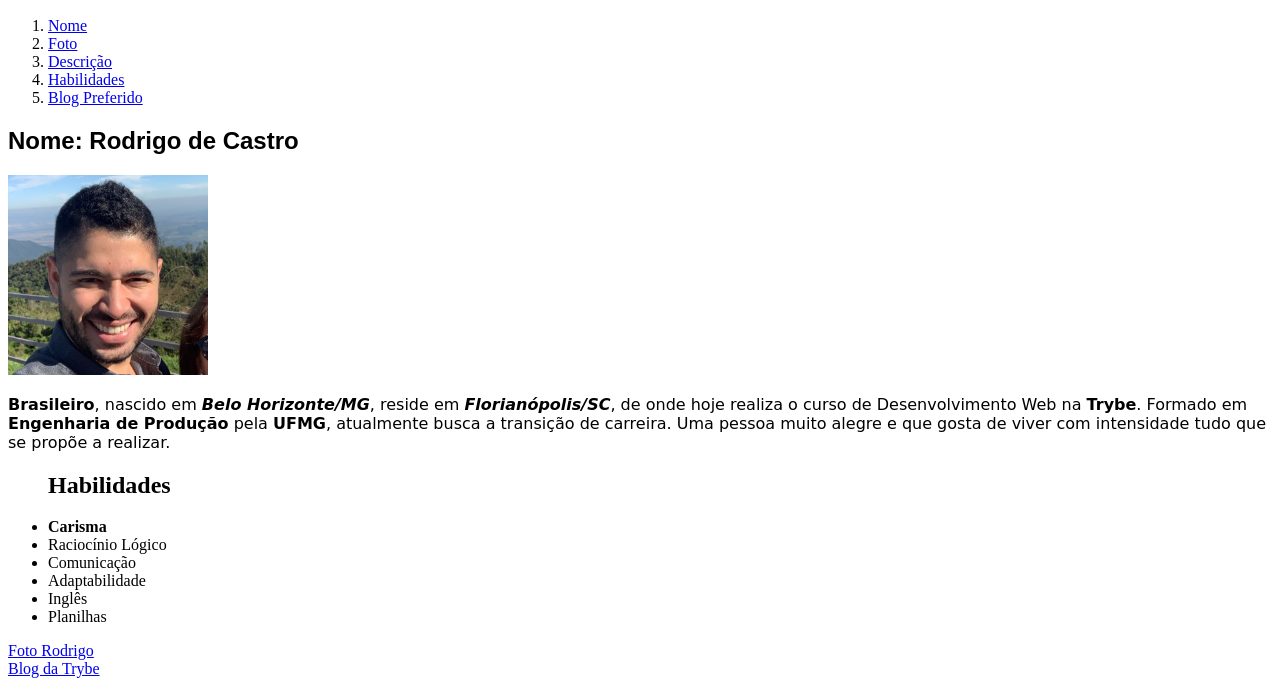
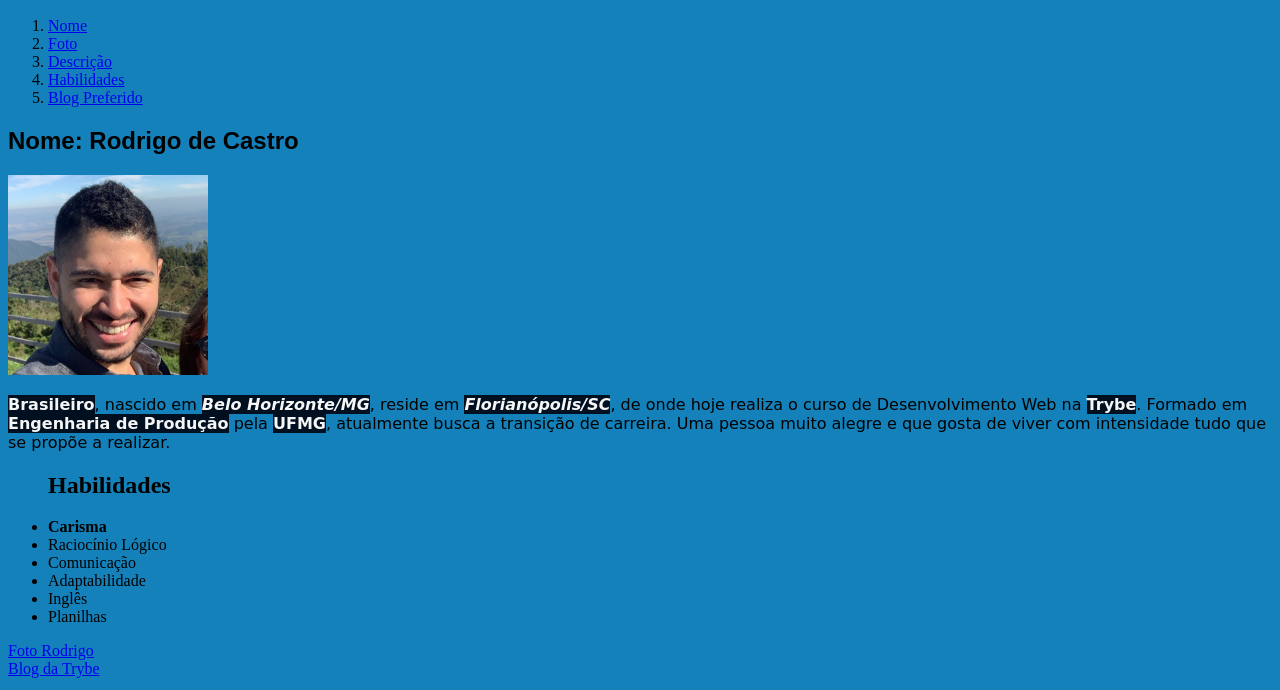
Before and after one commit to rodrigo-de-castro/rodrigo-de-castro.github.io, a plain HTML site: page index.html in a window 1280 px wide. Shown: the part 110-800 px from the top of the page. Drawn offline with Linux system fonts and the light colour scheme.

Commit message:
estilização destaques

```diff
--- a/index.html
+++ b/index.html
@@ -9,6 +9,14 @@
 }
 #desc {
   font-family: cursive;
+}
+body {
+  background-color: rgb(20, 129, 186);
+}
+
+.destaques {
+  background-color: rgb(0, 16, 33);
+  color: whitesmoke;
 }
 
     </style>
@@ -26,7 +34,7 @@
     </p>
     <h2 id="nome">Nome: Rodrigo de Castro</h2>
     <img src="foto_digao.jpeg" alt="foto do digao em sp" width="200" id="digao">
-    <p id="desc"><strong>Brasileiro</strong>, nascido em <strong><em>Belo Horizonte/MG</strong></em>, reside em <strong><em>Florianópolis/SC</strong></em>, de onde hoje realiza o curso de Desenvolvimento Web na <strong>Trybe</strong>. Formado em <strong>Engenharia de Produção</strong> pela <strong>UFMG</strong>, atualmente busca a transição de carreira. Uma pessoa muito alegre e que gosta de viver com intensidade tudo que se propõe a realizar. </p>
+    <p id="desc"><strong class="destaques">Brasileiro</strong>, nascido em <strong class="destaques"><em>Belo Horizonte/MG</strong></em>, reside em <strong class="destaques"><em>Florianópolis/SC</strong></em>, de onde hoje realiza o curso de Desenvolvimento Web na <strong class="destaques">Trybe</strong>. Formado em <strong class="destaques">Engenharia de Produção</strong> pela <strong class="destaques">UFMG</strong>, atualmente busca a transição de carreira. Uma pessoa muito alegre e que gosta de viver com intensidade tudo que se propõe a realizar. </p>
     <ul id="habilidades"><h2>Habilidades</h2>
         <li><strong>Carisma</strong></li>
         <li>Raciocínio Lógico</li>
```
